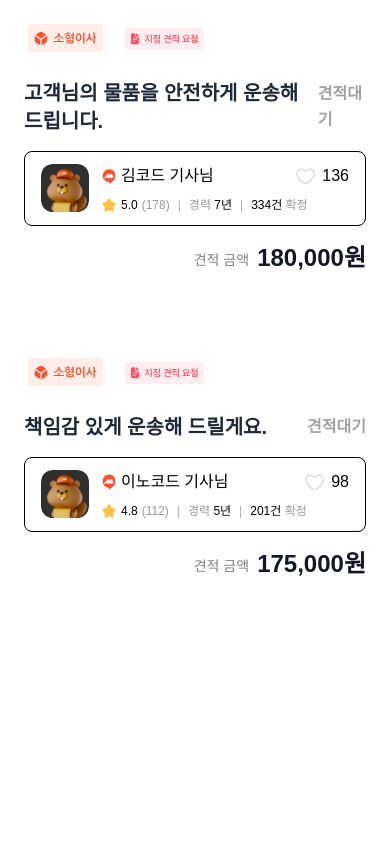
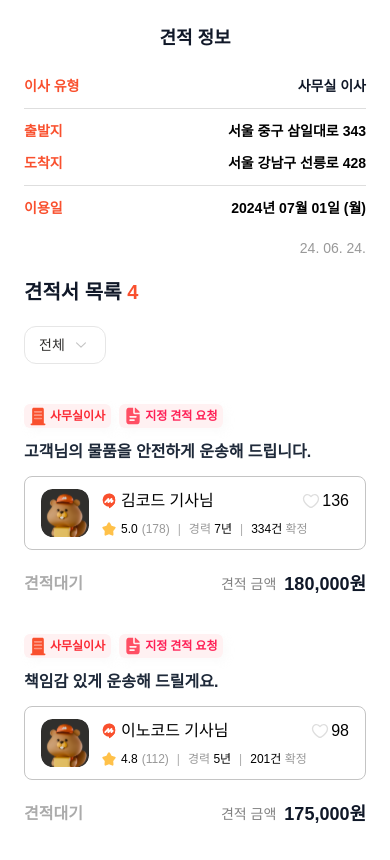
Before and after one commit to sebiny/6-moving-team2-FE, a Next.js app: page /member/estimate-past in a window 390 px wide. Built offline with nearby package versions, Linux system fonts and the light colour scheme; a web font is replaced by a local one.

Commit message:
받았던 견적 페이지 ui & title 수정

```diff
--- /dev/null
+++ b/src/app/(protected)/member/estimate-past/_components/EstimateDetail.tsx
@@ -0,0 +1,53 @@
+"use client";
+
+import React from "react";
+
+interface EstimateDetailProps {
+  moveType: string;
+  startAddress: string;
+  endAddress: string;
+  date: string;
+  createdDate: string;
+}
+
+export default function EstimateDetail({ moveType, startAddress, endAddress, date, createdDate }: EstimateDetailProps) {
+  return (
+    <div className="w-full rounded-xl bg-white md:pb-7">
+      {/* 상단: 제목 + 생성일 */}
+      <div className="mb-6 flex flex-col items-center justify-between md:mb-8 md:flex-row">
+        <h2 className="text-lg font-bold text-gray-900 md:text-xl">견적 정보</h2>
+        <p className="mt-2 hidden text-sm text-gray-400 md:mt-0 md:flex">{createdDate}</p>
+      </div>
+
+      {/* 본문 정보 */}
+      <div className="space-y-3 text-sm md:text-base">
+        <div className="flex justify-between">
+          <span className="font-bold text-orange-400">이사 유형</span>
+          <span className="font-semibold text-gray-900">{moveType}</span>
+        </div>
+
+        <hr className="border-t border-gray-100 lg:hidden" />
+
+        <div className="flex justify-between">
+          <span className="font-bold text-orange-400">출발지</span>
+          <span className="max-w-[60%] text-right font-semibold">{startAddress}</span>
+        </div>
+
+        <div className="flex justify-between">
+          <span className="font-bold text-orange-400">도착지</span>
+          <span className="max-w-[60%] text-right font-semibold">{endAddress}</span>
+        </div>
+
+        <hr className="border-t border-gray-100 lg:hidden" />
+
+        <div className="flex justify-between">
+          <span className="font-bold text-orange-400">이용일</span>
+          <span className="font-semibold">{date}</span>
+        </div>
+      </div>
+
+      {/* 하단 날짜 (sm 전용) */}
+      <p className="mt-5 text-right text-sm text-gray-400 md:hidden">{createdDate}</p>
+    </div>
+  );
+}
--- a/src/app/(protected)/member/estimate-past/_components/ReceivedEstimate.tsx
+++ b/src/app/(protected)/member/estimate-past/_components/ReceivedEstimate.tsx
@@ -1,10 +1,9 @@
-// 견적 상태 데이터 연결 시 수정
-
 "use client";
 
 import Image from "next/image";
 import { ReceivedEstimateData } from "./ReceivedEstimateData";
-import { labelIconMap, statusIconMap, iconAssets } from "@/components/title/LabelIcons";
+import { iconAssets } from "@/components/title/LabelIcons";
+import ChipRectangle from "@/components/chip/ChipRectangle";
 
 interface Props {
   data: ReceivedEstimateData;
@@ -14,38 +13,41 @@ export default function ReceivedEstimate({ data }: Props) {
   const { labels, driver, message, price, status } = data;
 
   return (
-    <div className="w-full space-y-4 bg-white px-6 py-5">
+    <div className="w-full space-y-3 bg-white md:space-y-4">
       {/* 라벨 목록 */}
       <div className="flex gap-2">
-        {labels.map((label) => (
-          <Image key={label} src={labelIconMap[label]} alt={label} width={90} height={24} />
-        ))}
+        {/* sm 이하 (기본) */}
+        <div className="flex gap-2 md:hidden">
+          <ChipRectangle moveType="office" size="sm" />
+          <ChipRectangle moveType="request" size="sm" />
+        </div>
+        {/* md 이상 */}
+        <div className="hidden gap-2 md:flex">
+          <ChipRectangle moveType="office" size="md" />
+          <ChipRectangle moveType="request" size="md" />
+        </div>
       </div>
 
       {/* 소개 메시지 */}
       <div className="flex items-center justify-between">
-        <p className="text-xl font-semibold text-gray-800">{message}</p>
-        <div className="font-['Pretendard'] text-base leading-relaxed font-semibold text-neutral-400">견적대기</div>
+        <p className="text-base font-semibold text-gray-800 md:text-xl">{message}</p>
+        <div className="hidden font-['Pretendard'] text-base font-semibold text-gray-400 md:flex">견적대기</div>
       </div>
 
       {/* 기사 프로필 */}
-      <div className="flex items-center rounded-lg border px-4 py-3">
-        {/* 기사 이미지 */}
+      <div className="flex items-center rounded-lg border border-gray-200 px-4 py-3">
         <Image src={driver.imageUrl} alt="기사 프로필" width={48} height={48} className="mr-3" />
 
-        {/* 기사 정보 전체 */}
         <div className="flex w-full flex-col">
           {/* 이름 + 좋아요 */}
           <div className="flex items-center justify-between text-base font-medium">
-            {/* 왼쪽: 이름 + 마크 */}
             <div className="flex items-center gap-1">
               <Image src={iconAssets.profileMark} alt="기사 마크" width={16} height={16} />
               <span>{driver.name} 기사님</span>
             </div>
 
-            {/* 오른쪽: 좋아요 */}
-            <div className="flex items-center gap-1">
-              <Image src="/assets/icons/ic_like_empty.svg" alt="찜 아이콘" width={25} height={25} />
+            <div className="flex items-center">
+              <Image src="/assets/icons/ic_like_empty.svg" alt="찜 아이콘" width={22} height={0} />
               <span>{driver.likes}</span>
             </div>
           </div>
@@ -69,10 +71,19 @@ export default function ReceivedEstimate({ data }: Props) {
         </div>
       </div>
 
-      {/* 견적 상태 및 가격 */}
-      <div className="flex justify-end text-2xl font-extrabold text-gray-900">
-        <span className="mt-2 mr-2 text-sm font-medium text-gray-500">견적 금액</span>
+      {/* 견적가 (md 이상) */}
+      <div className="hidden items-center justify-end text-2xl font-extrabold text-gray-900 md:flex">
+        <span className="mr-2 text-base font-medium text-gray-500">견적 금액</span>
         {price.toLocaleString()}원
+      </div>
+
+      {/* 견적 상태 및 가격 (sm) */}
+      <div className="flex items-center justify-between py-2 md:hidden">
+        <div className="font-['Pretendard'] text-base font-semibold text-gray-300">견적대기</div>
+        <div className="flex text-lg font-extrabold text-gray-900">
+          <span className="mt-1 mr-2 text-sm font-normal text-gray-500">견적 금액</span>
+          {price.toLocaleString()}원
+        </div>
       </div>
     </div>
   );
--- a/src/app/(protected)/member/estimate-past/page.tsx
+++ b/src/app/(protected)/member/estimate-past/page.tsx
@@ -1,12 +1,51 @@
+"use client";
+
+import FilterDropdown from "@/components/dropdown/FilterDropdown";
+import EstimateDetail from "./_components/EstimateDetail";
 import ReceivedEstimate from "./_components/ReceivedEstimate";
 import { receivedEstimateData } from "./_components/ReceivedEstimateData";
+import { useState } from "react";
 
 export default function EstimateExamplePage() {
+  const [selectedService, setSelectedService] = useState("");
   return (
-    <main className="flex flex-col justify-center gap-10">
-      {receivedEstimateData.map((estimate) => (
-        <ReceivedEstimate key={estimate.id} data={estimate} />
-      ))}
+    <main className="md:bg-background-200">
+      <div className="px-6 py-6 md:m-15 md:rounded-xl md:bg-white md:p-8 md:shadow-md lg:mx-100 lg:flex lg:min-h-screen lg:gap-15 lg:p-13">
+        {/* 좌측 - 견적 상세 정보 */}
+        <div className="lg:w-[340px] lg:flex-shrink-0">
+          <EstimateDetail
+            moveType="사무실 이사"
+            startAddress="서울 중구 삼일대로 343"
+            endAddress="서울 강남구 선릉로 428"
+            date="2024년 07월 01일 (월)"
+            createdDate="24. 06. 24."
+          />
+        </div>
+        {/* 구분선 (lg 이상에서만 보임) */}
+        <div className="hidden lg:block lg:w-px lg:bg-gray-100" />
+
+        {/* 우측 - 견적서 목록 */}
+        <div className="mt-5 flex flex-col gap-7 lg:mt-0 lg:flex-1">
+          {/* 목록 상단: 제목 + 필터 */}
+          <div className="mb-3 flex flex-col gap-5">
+            <div className="text-xl font-bold text-gray-900">
+              견적서 목록 <span className="text-orange-400">4</span>
+              {/* 4 - 데이터 연결시 변수로 바꾸기 */}
+            </div>
+            <FilterDropdown
+              label="전체"
+              options={["전체", "확정견적"]}
+              selected={selectedService}
+              onSelect={setSelectedService}
+            />
+          </div>
+
+          {/* 견적 목록들 */}
+          {receivedEstimateData.map((estimate) => (
+            <ReceivedEstimate key={estimate.id} data={estimate} />
+          ))}
+        </div>
+      </div>
     </main>
   );
 }
--- a/src/app/common/page.tsx
+++ b/src/app/common/page.tsx
@@ -16,10 +16,10 @@ function CommonPage() {
     /**
      * Title 컴포넌트
      */
-    <div className="flex flex-col gap-12 bg-white p-6">
+    <div className="flex flex-col gap-12 bg-white p-6 md:p-10">
       {/* 임시 데이터 연결 */}
       {titleMockData.map((item) => (
-        <div key={item.id} className="">
+        <div key={item.id}>
           <Title
             status={item.status}
             labels={item.labels}
--- a/src/components/title/TitleData.ts
+++ b/src/components/title/TitleData.ts
@@ -1,6 +1,7 @@
 // 더미데이터
 
-import { EstimateStatus, LabelText } from "./LabelIcons";
+import { MoveType } from "@/constant/moveTypes";
+import { EstimateStatus } from "./LabelIcons";
 
 // 기사 정보 타입
 export interface DriverInfo {
@@ -16,7 +17,7 @@ export interface DriverInfo {
 export interface TitleData {
   id: number;
   status: EstimateStatus;
-  labels: LabelText[];
+  labels: MoveType[];
   driver: DriverInfo;
   message: string;
   estimatePrice?: number; // optional: 견적가 표시 여부에 따라
@@ -27,31 +28,31 @@ export const titleMockData: TitleData[] = [
   {
     id: 1,
     status: EstimateStatus.PENDING,
-    labels: ["소형이사", "지정 견적 요청"],
+    labels: ["small", "request"],
     driver: {
       name: "김코드",
       rating: 5.0,
       reviewCount: 178,
       experienceYear: 7,
       confirmedCount: 334,
-      likes: 136,
+      likes: 136
     },
     message: "고객님의 물품을 안전하게 운송해 드립니다.",
-    estimatePrice: 180000,
+    estimatePrice: 180000
   },
   {
     id: 2,
     status: EstimateStatus.CONFIRMED,
-    labels: ["소형이사", "지정 견적 요청"],
+    labels: ["small", "request"],
     driver: {
       name: "김코드",
       rating: 5.0,
       reviewCount: 178,
       experienceYear: 7,
       confirmedCount: 334,
-      likes: 136,
+      likes: 136
     },
     message: "고객님의 물품을 안전하게 운송해 드립니다.",
-    estimatePrice: 180000,
-  },
+    estimatePrice: 180000
+  }
 ];
```
Also changed, not shown: src/components/title/Title.tsx (+30 -17 lines).
